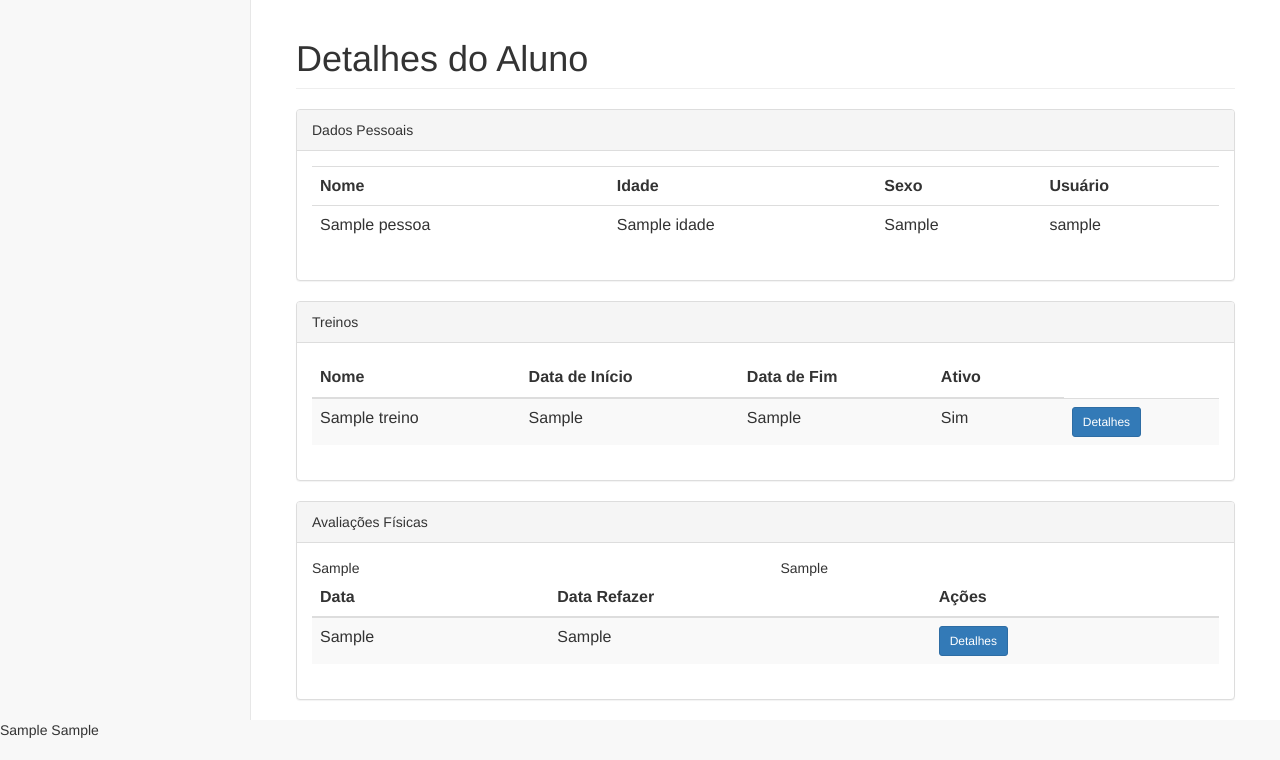
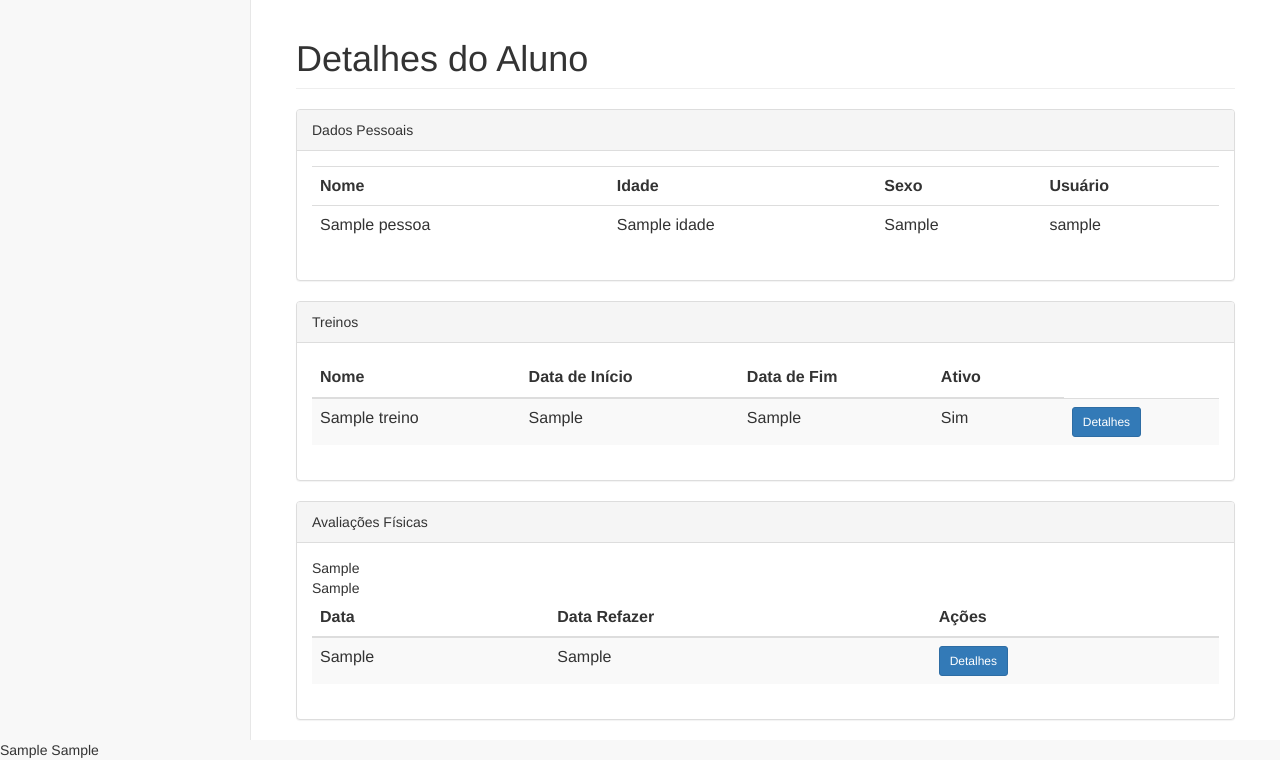
Before and after one commit to roldaojr/academia, a Django app: template academia/templates/aluno/detalhar.html in a window 1280 px wide. Shown: the part 52-812 px from the top of the page. Before the commit the page ends 790 px from the top, so only its background shows below. Run offline with Django 3.2, Linux system fonts and the light colour scheme; the template is opened without the code that fills it: most values are stand-ins (such as "Sample title", 1, 10 or a date in 2020); some libraries are stand-ins or nearby versions.

Commit message:
Corrigido Layout dos gráficos

```diff
--- a/academia/templates/aluno/detalhar.html
+++ b/academia/templates/aluno/detalhar.html
@@ -74,10 +74,10 @@
 			<div class="panel-heading">Avaliações Físicas</div>
 		    <div class="panel-body">
 		    	<div class="row">
-		    		<div class="col-md-6 col-sm-12">
+		    		<div class="col-md-12 col-sm-12">
 		    			{{ gordura_chart.render_html }}
 		    		</div>
-		    		<div class="col-md-6 col-sm-12">
+		    		<div class="col-md-12 col-sm-12">
 						{{ perimetria_chart.render_html }}
 		    		</div>
 		    	</div>
--- a/academia/views/dobra.py
+++ b/academia/views/dobra.py
@@ -5,6 +5,7 @@ from django.forms.models import modelform_factory
 from django.contrib.auth.decorators import login_required
 from ..models import Dobra
 from ..percent_gordura import formulas
+from ..tabela_percent_gordura import tabela_percent_gordura
 
 
 DobraForm = modelform_factory(Dobra, exclude=('avaliacaofisica', 'resultado'))
```
Also changed, not shown: academia/migrations/0016_auto_20170718_2028.py (added).
